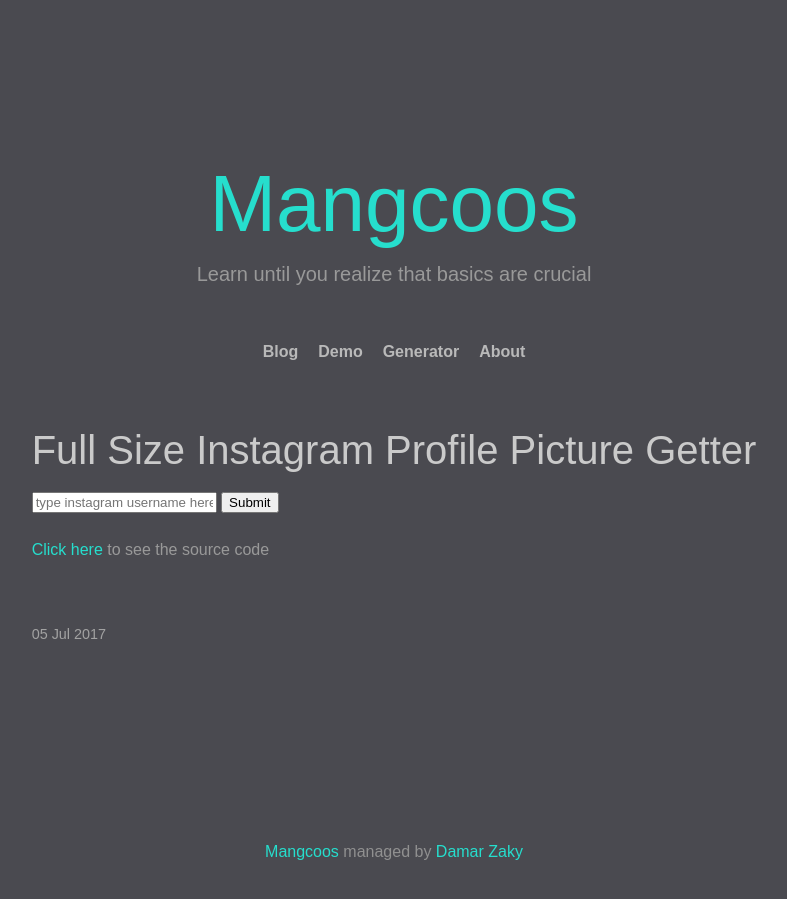
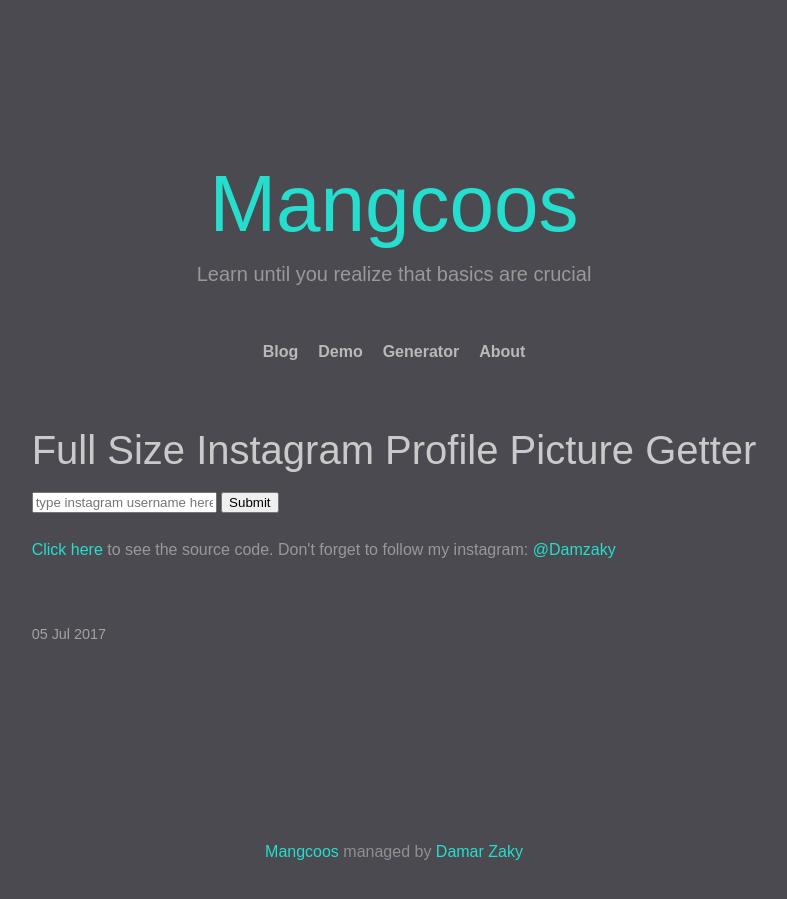
Before and after one commit to damzaky/damzaky.github.io, a Jekyll site: the page built from _generator/2017-07-05-Full-Size-Instagram-Profile-Picture-Getter.html, in a window 1280 px wide. Shown: the whole page, without its empty margins (246-1033 px from the left). Built offline with Jekyll 4.4.1, drawn with Linux system fonts in a browser that asks for light colours.

Commit message:
Update 2017-07-05-Full-Size-Instagram-Profile-Picture-Getter.html

```diff
--- a/_generator/2017-07-05-Full-Size-Instagram-Profile-Picture-Getter.html
+++ b/_generator/2017-07-05-Full-Size-Instagram-Profile-Picture-Getter.html
@@ -10,7 +10,7 @@
 </button>
 <div id='resu'></div>
 <br/>
-<a href='https://github.com/Damzaky/Full-Size-Instagram-Profile-Picture-Getter'>Click here</a> to see the source code
+<a href='https://github.com/Damzaky/Full-Size-Instagram-Profile-Picture-Getter'>Click here</a> to see the source code. Don't forget to follow my instagram: <a href='https://www.instagram.com/damzaky/'>@Damzaky</a>
 <script>
 function sho() {
 var de = (document.getElementById('inp').value);
```
